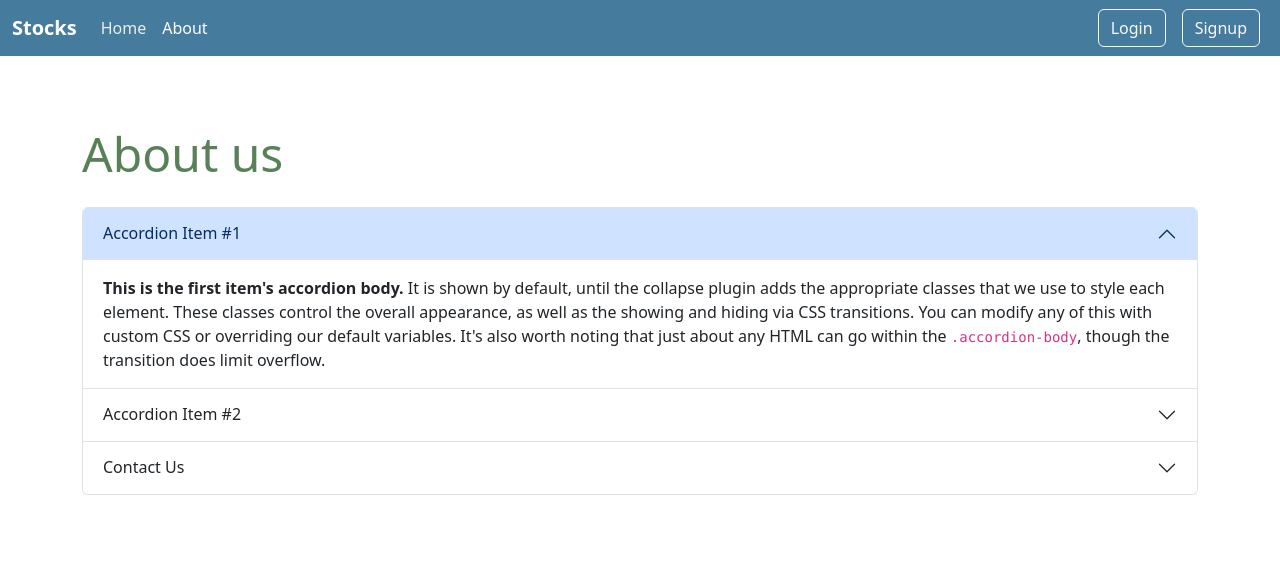
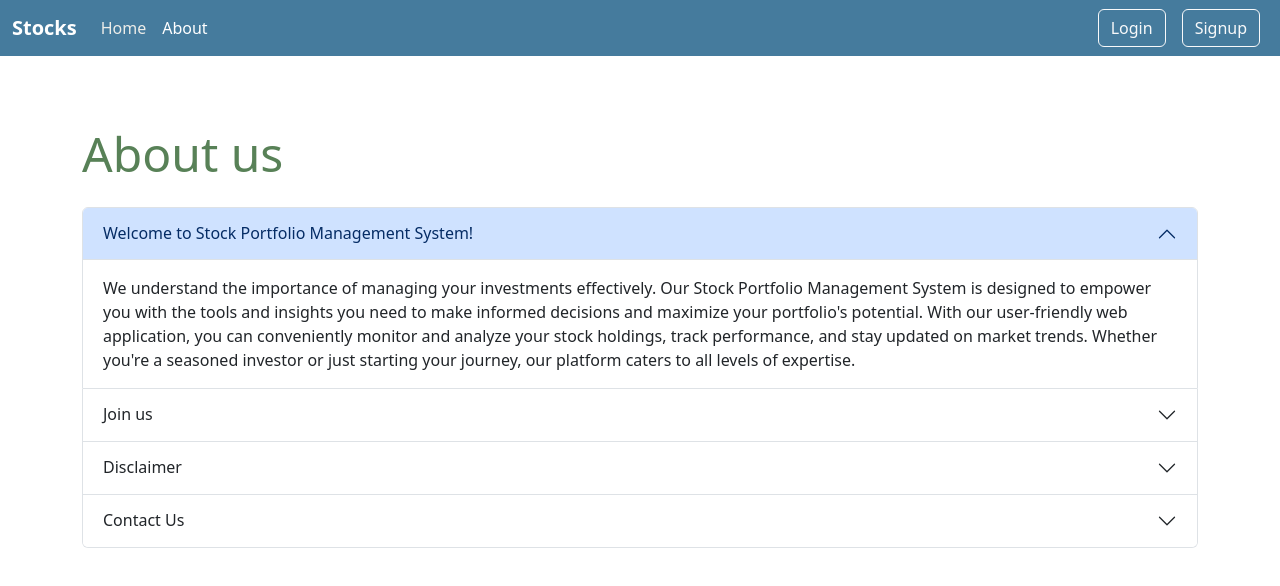
Before and after one commit to apoorvapriyaa/stock-portfolio-management-system, a React (Create React App) app in the folder frontend/: page /about in a window 1280 px wide. Shown: the top 586 px of the page. Built offline with nearby package versions, Linux system fonts and the light colour scheme.

Commit message:
updated the about page

```diff
--- a/frontend/src/components/About.js
+++ b/frontend/src/components/About.js
@@ -1,4 +1,5 @@
 import React from 'react'
+import { Link } from 'react-router-dom'
 
 function About() {
     return (
@@ -16,7 +17,7 @@ function About() {
                             aria-expanded="true"
                             aria-controls="collapseOne"
                         >
-                            Accordion Item #1
+                            Welcome to Stock Portfolio Management System!
                         </button>
                     </h2>
                     <div
@@ -25,13 +26,8 @@ function About() {
                         data-bs-parent="#accordionExample"
                     >
                         <div className="accordion-body">
-                            <strong>This is the first item's accordion body.</strong> It is shown by
-                            default, until the collapse plugin adds the appropriate classes that we
-                            use to style each element. These classes control the overall appearance,
-                            as well as the showing and hiding via CSS transitions. You can modify
-                            any of this with custom CSS or overriding our default variables. It's
-                            also worth noting that just about any HTML can go within the{" "}
-                            <code>.accordion-body</code>, though the transition does limit overflow.
+                            We understand the importance of managing your investments effectively. Our Stock Portfolio Management System is designed to empower you with the tools and insights you need to make informed decisions and maximize your portfolio's potential.
+                            With our user-friendly web application, you can conveniently monitor and analyze your stock holdings, track performance, and stay updated on market trends. Whether you're a seasoned investor or just starting your journey, our platform caters to all levels of expertise.
                         </div>
                     </div>
                 </div>
@@ -45,7 +41,7 @@ function About() {
                             aria-expanded="false"
                             aria-controls="collapseTwo"
                         >
-                            Accordion Item #2
+                            Join us
                         </button>
                     </h2>
                     <div
@@ -54,14 +50,8 @@ function About() {
                         data-bs-parent="#accordionExample"
                     >
                         <div className="accordion-body">
-                            <strong>This is the second item's accordion body.</strong> It is hidden
-                            by default, until the collapse plugin adds the appropriate classes that
-                            we use to style each element. These classes control the overall
-                            appearance, as well as the showing and hiding via CSS transitions. You
-                            can modify any of this with custom CSS or overriding our default
-                            variables. It's also worth noting that just about any HTML can go within
-                            the <code>.accordion-body</code>, though the transition does limit
-                            overflow.
+                            We are committed to empowering investors with the tools and resources they need to succeed in today's dynamic stock market. Join us and take control of your investments with confidence. Start exploring our Stock Portfolio Management System today!
+                            Head over to the <Link to="/register">signup</Link> page to register or <Link to="/login">login</Link> to continue your journey.
                         </div>
                     </div>
                 </div>
@@ -75,11 +65,34 @@ function About() {
                             aria-expanded="false"
                             aria-controls="collapseThree"
                         >
+                            Disclaimer
+                        </button>
+                    </h2>
+                    <div
+                        id="collapseThree"
+                        className="accordion-collapse collapse"
+                        data-bs-parent="#accordionExample"
+                    >
+                        <div className="accordion-body">
+                            Our Stock Portfolio Management System provides tools and information for educational and informational purposes only. It does not constitute financial advice or a recommendation to buy, sell, or hold any securities. Always consult with a qualified financial advisor before making investment decisions.
+                        </div>
+                    </div>
+                </div>
+                <div className="accordion-item">
+                    <h2 className="accordion-header">
+                        <button
+                            className="accordion-button collapsed"
+                            type="button"
+                            data-bs-toggle="collapse"
+                            data-bs-target="#collapseFour"
+                            aria-expanded="false"
+                            aria-controls="collapseFour"
+                        >
                             Contact Us
                         </button>
                     </h2>
                     <div
-                        id="collapseThree"
+                        id="collapseFour"
                         className="accordion-collapse collapse"
                         data-bs-parent="#accordionExample"
                     >
```
